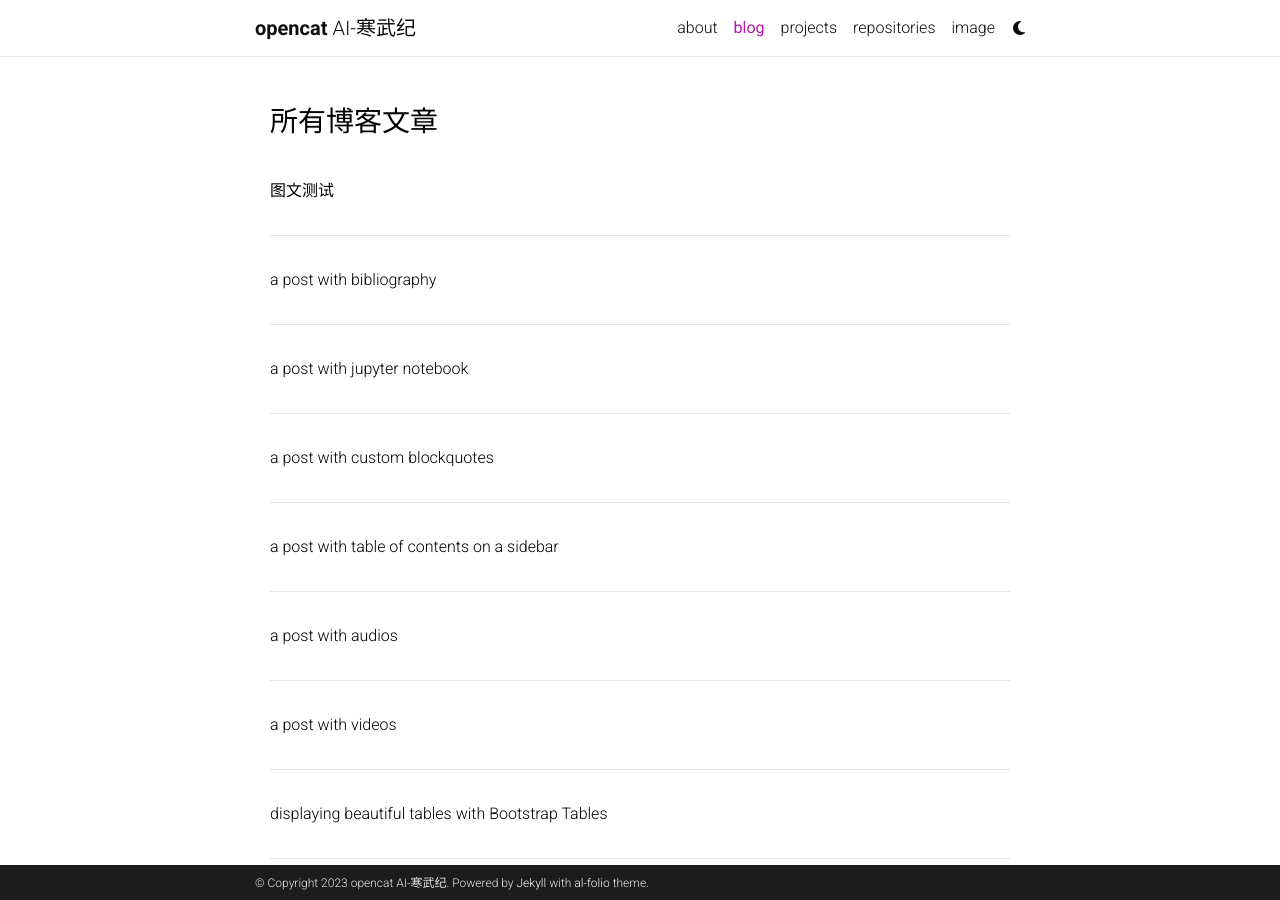
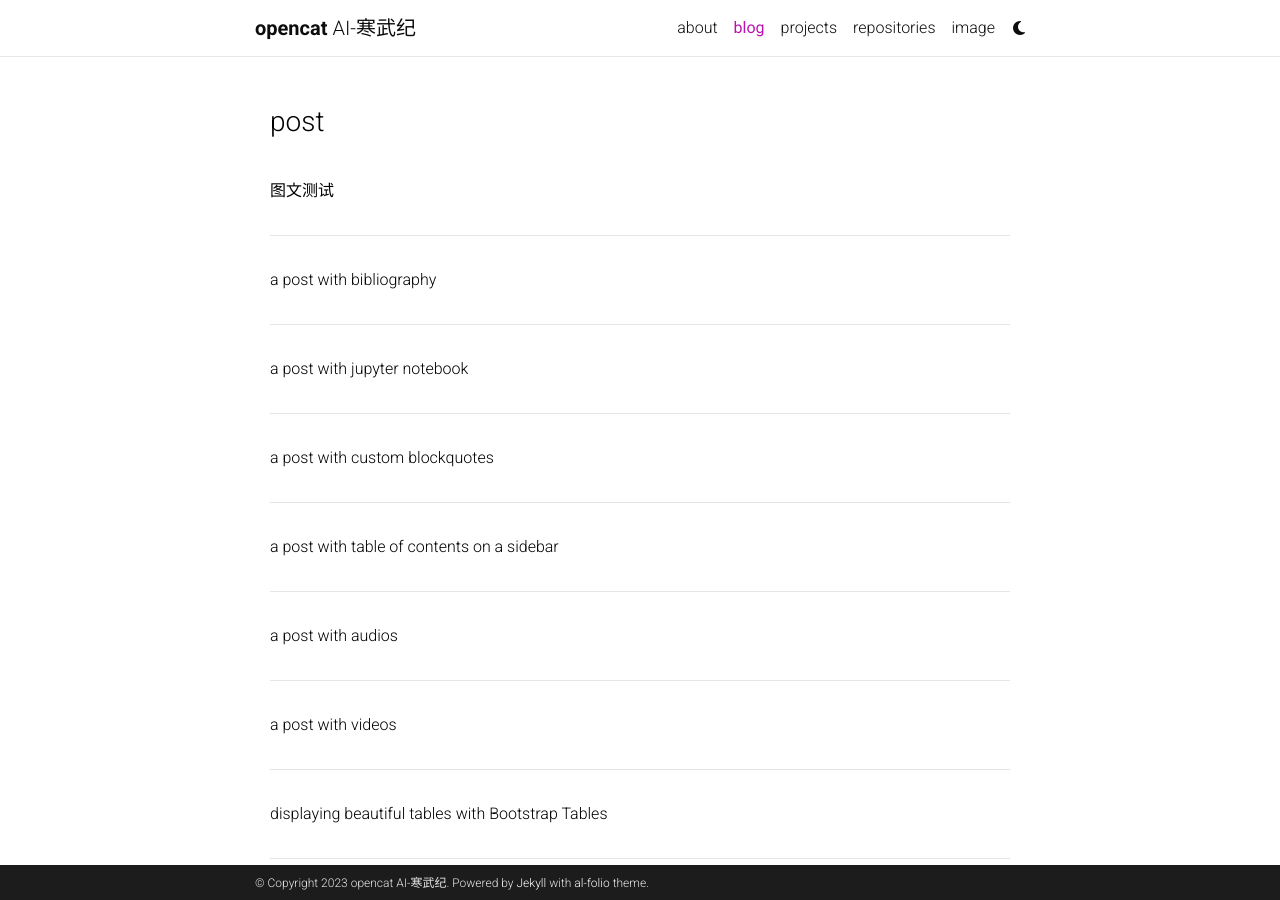
Before and after one commit to hwjai/hwjai.github.io, a Jekyll site: the page built from blog/index.html, in a window 1280 px wide and 900 px high. Built offline with Jekyll 4.4.1, drawn with Linux system fonts in a browser that asks for light colours; the list of posts is cut into pages by our own code; comment, search, counter and statistics services are not loaded; a style sheet for code colours, icons or effects is not loaded.

Commit message:
change blog layout

```diff
--- a/_config.yml
+++ b/_config.yml
@@ -120,9 +120,9 @@
 # Blog
 # -----------------------------------------------------------------------------
 
-blog_name: AI-寒武纪 # blog_name will be displayed in your blog page
+blog_name: #AI-寒武纪 # blog_name will be displayed in your blog page
 blog_nav_title: blog # your blog must have a title for it to be displayed in the nav bar
-blog_description: 一起见证人工智能寒武纪大爆发
+blog_description: #一起见证人工智能寒武纪大爆发
 permalink: /blog/:year/:title/
 
 # Pagination
--- a/blog/index.html
+++ b/blog/index.html
@@ -15,7 +15,7 @@
 
 <div class="container">
     <div class="sidebar">
-        <h3>所有博客文章</h3>
+        <h3>post</h3>
         <ul class="post-list">
             {% for post in site.posts %}
                 <li>
```
